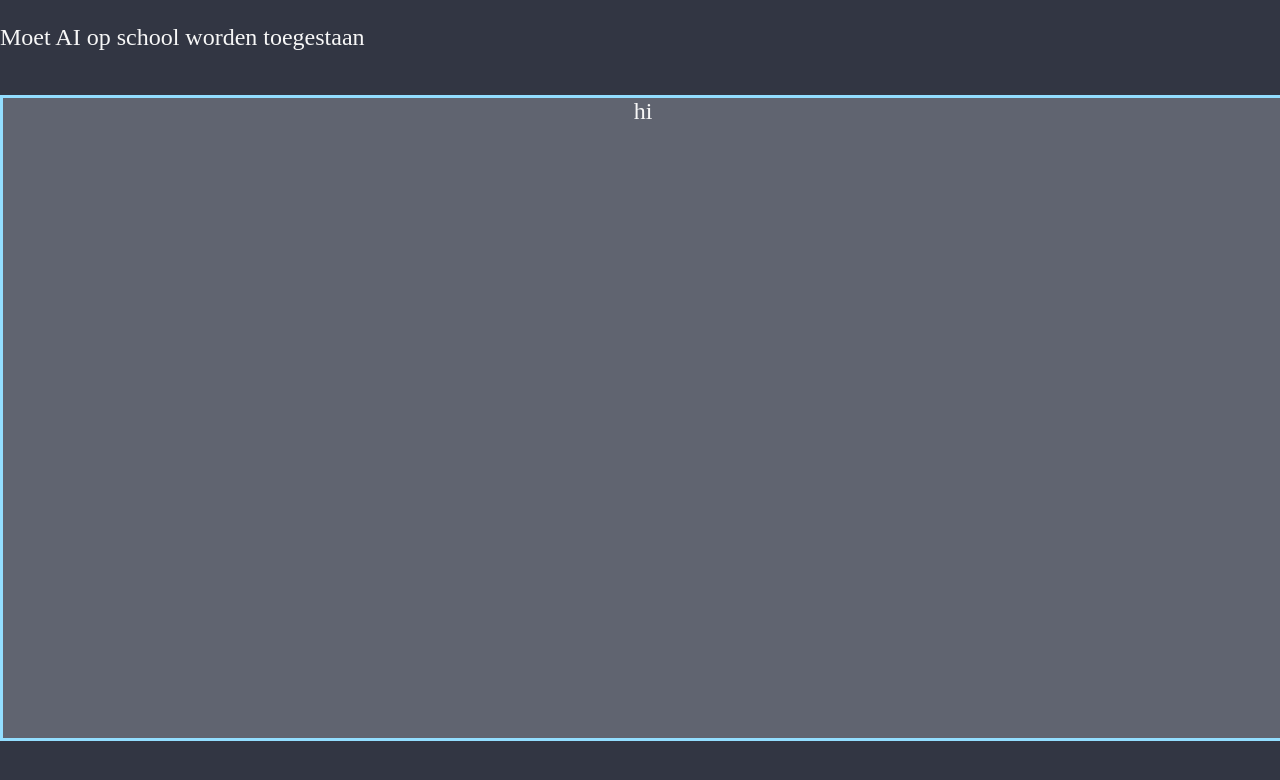
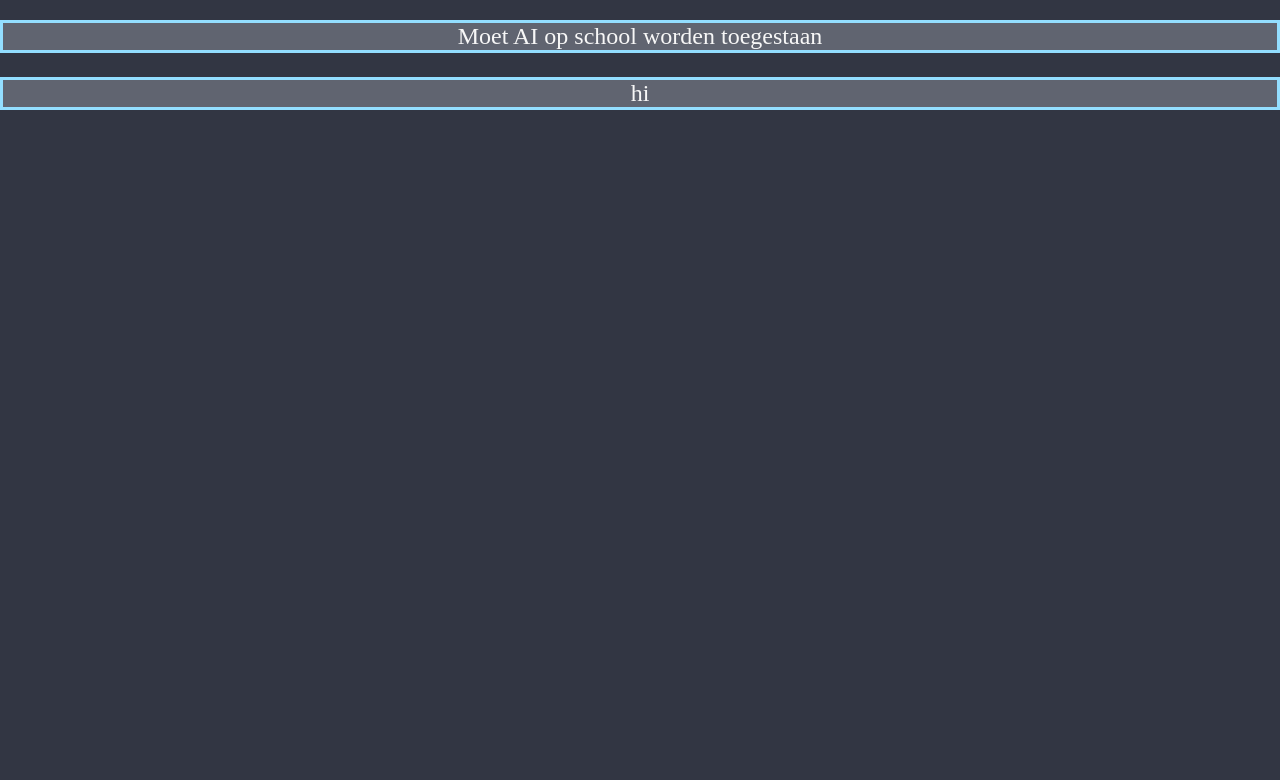
Before and after one commit to BlueFireKnightYT/Digitaal-magazine, a plain HTML site: page DigiMag opdracht/Opiniepagina.html in a window 1280 px wide. Drawn offline with Linux system fonts and the light colour scheme.

Commit message:
mijn pagina updaten

```diff
--- a/DigiMag opdracht/html/Opiniepagina.html
+++ b/DigiMag opdracht/Opiniepagina.html
@@ -4,12 +4,12 @@
     <meta charset="UTF-8">
     <meta name="viewport" content="width=device-width, initial-scale=1.0">
     <title>Opiniepagina</title>
-    <link rel="stylesheet" href="/css/Stevenstyle.css">
+    <link rel="stylesheet" href="css/Stevenstyle.css">
 </head>
 
 
 <body>
-    <p class="title">Moet AI op school worden toegestaan</p>
+    <p class="title box">Moet AI op school worden toegestaan</p>
     <div class="box">hi</div>
 </body>
 
--- a/DigiMag opdracht/css/Stevenstyle.css
+++ b/DigiMag opdracht/css/Stevenstyle.css
@@ -11,14 +11,11 @@ body{
     background-color: #606470;
     border: 3px solid #93DEFF;
     margin-top: 20px;
-    width: 100%;
-    min-height: 640px;
+    width: auto;
     height:auto;
     text-align: center;
-    float: left;
 }
 .title
 {
     text-align: center;
-    float: left;
 }
```
